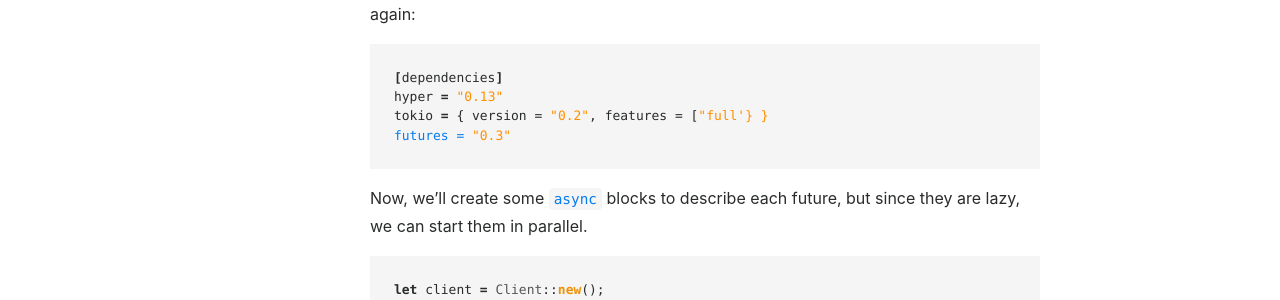
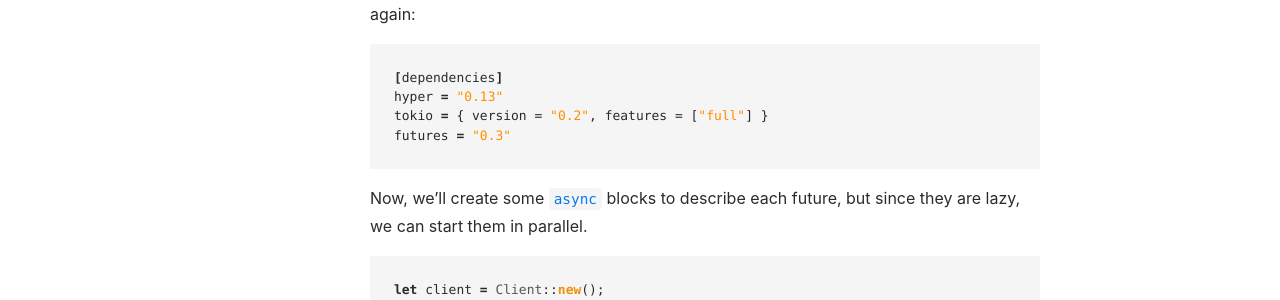
Before and after one commit to hyperium/hyperium.github.io, a Jekyll site: the page built from _guides/client/advanced.md, in a window 1280 px wide. Shown: the part 1437-1737 px from the top of the page. Built offline with Jekyll 4.4.1, drawn with Linux system fonts in a browser that asks for light colours.

````diff
--- a/_guides/client/advanced.md
+++ b/_guides/client/advanced.md
@@ -78,7 +78,7 @@ imports again:
 ```toml
 [dependencies]
 hyper = "0.13"
-tokio = { version = "0.2", features = ["full'} }
+tokio = { version = "0.2", features = ["full"] }
 futures = "0.3"
 ```
 
````
